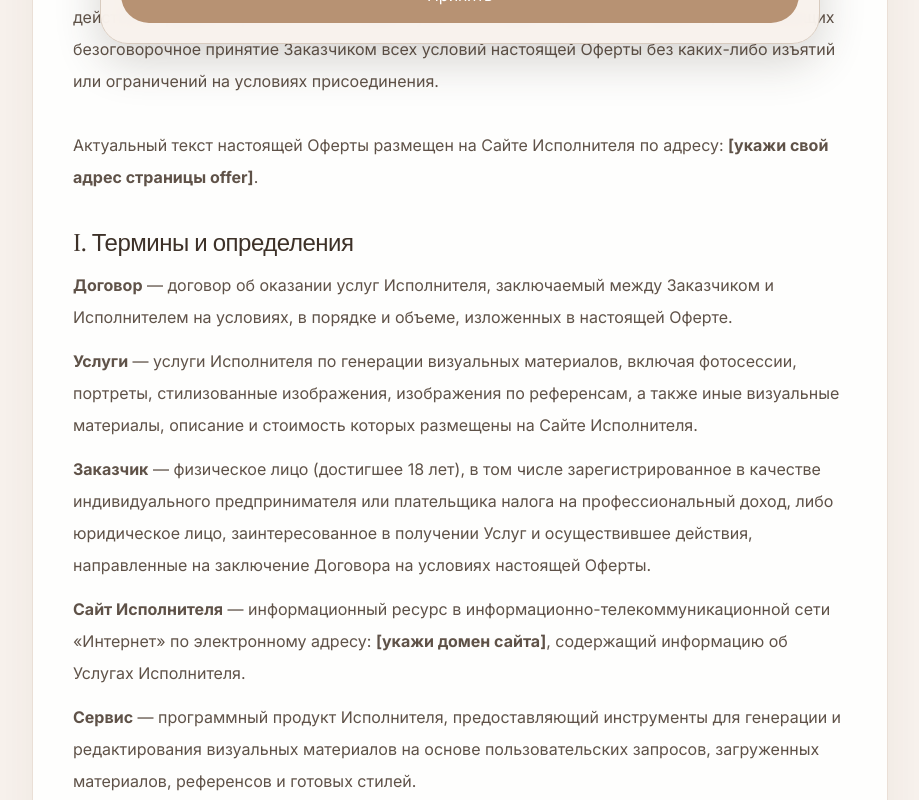
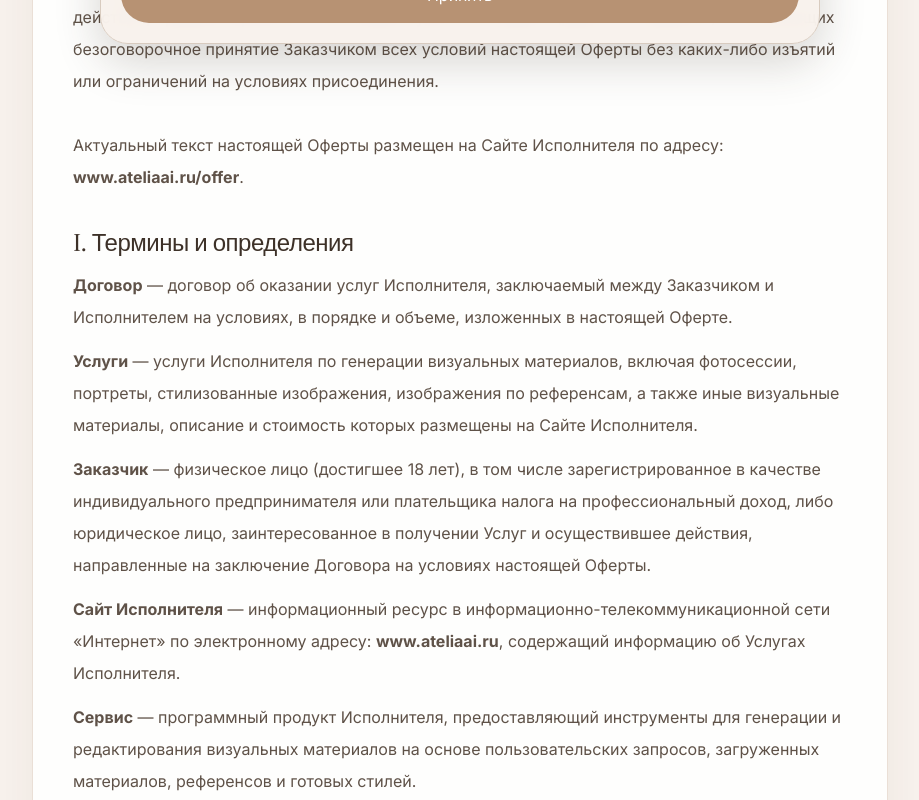
Before and after one commit to k4hr/saitik, a Next.js app: page /offer in a window 1280 px wide. Shown: the part 740-1540 px from the top of the page, without its empty margins (180-1099 px from the left). Built offline with nearby package versions, Linux system fonts and the light colour scheme; no server answers; a web font is replaced by a local one.

Commit message:
Update page.tsx

```diff
--- a/app/offer/page.tsx
+++ b/app/offer/page.tsx
@@ -53,7 +53,7 @@ export default function OfferPage() {
 
               <p>
                 Актуальный текст настоящей Оферты размещен на Сайте Исполнителя
-                по адресу: <strong>[укажи свой адрес страницы offer]</strong>.
+                по адресу: <strong>www.ateliaai.ru/offer</strong>.
               </p>
 
               <section className="space-y-3">
@@ -88,7 +88,7 @@ export default function OfferPage() {
                 <p>
                   <strong>Сайт Исполнителя</strong> — информационный ресурс в
                   информационно-телекоммуникационной сети «Интернет» по
-                  электронному адресу: <strong>[укажи домен сайта]</strong>,
+                  электронному адресу: <strong>www.ateliaai.ru</strong>,
                   содержащий информацию об Услугах Исполнителя.
                 </p>
 
@@ -435,7 +435,7 @@ export default function OfferPage() {
 
                 <p>
                   7.3. Для оформления возврата Заказчик направляет запрос на
-                  адрес: <strong>[твой email поддержки]</strong> с указанием
+                  адрес: <strong>atelia.ai@yandex.ru</strong> с указанием
                   причины возврата и подтверждающих документов.
                 </p>
 
@@ -589,7 +589,7 @@ export default function OfferPage() {
                 <ul className="list-disc space-y-2 pl-6 marker:text-[#b79273]">
                   <li>Заказчик: Контактный адрес электронной почты;</li>
                   <li>
-                    Исполнитель: <strong>[твой email поддержки]</strong>.
+                    Исполнитель: <strong>atelia.ai@yandex.ru</strong>.
                   </li>
                 </ul>
               </section>
@@ -631,7 +631,7 @@ export default function OfferPage() {
 
                 <p>
                   13.2. Претензия направляется на адрес:{" "}
-                  <strong>[твой email поддержки]</strong> с указанием существа
+                  <strong>atelia.ai@yandex.ru</strong> с указанием существа
                   требования и подтверждающих документов.
                 </p>
 
@@ -696,12 +696,12 @@ export default function OfferPage() {
 
                 <p>
                   <strong>Контактный адрес электронной почты:</strong>{" "}
-                  [твой email поддержки]
+                  atelia.ai@yandex.ru
                 </p>
 
                 <p>
                   <strong>Адрес для обращений и поддержки:</strong>{" "}
-                  [твой email поддержки]
+                  atelia.ai@yandex.ru
                 </p>
               </section>
             </div>
```
